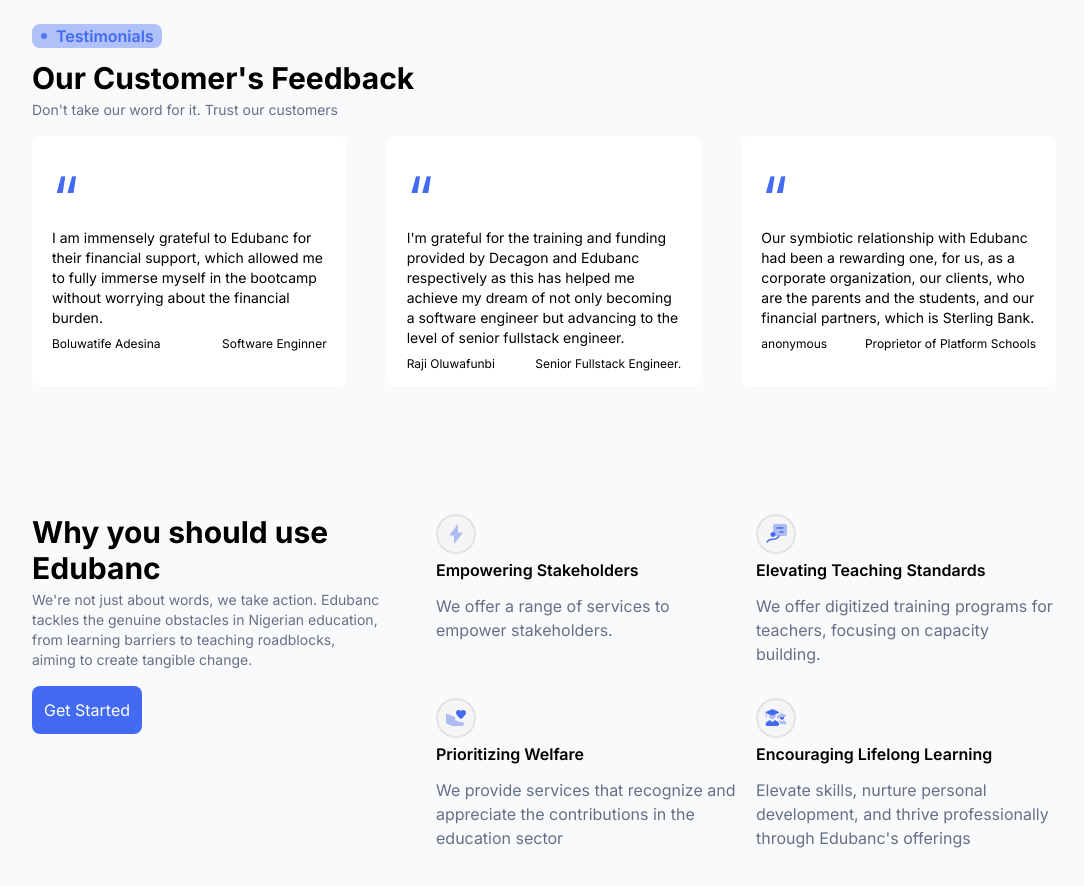
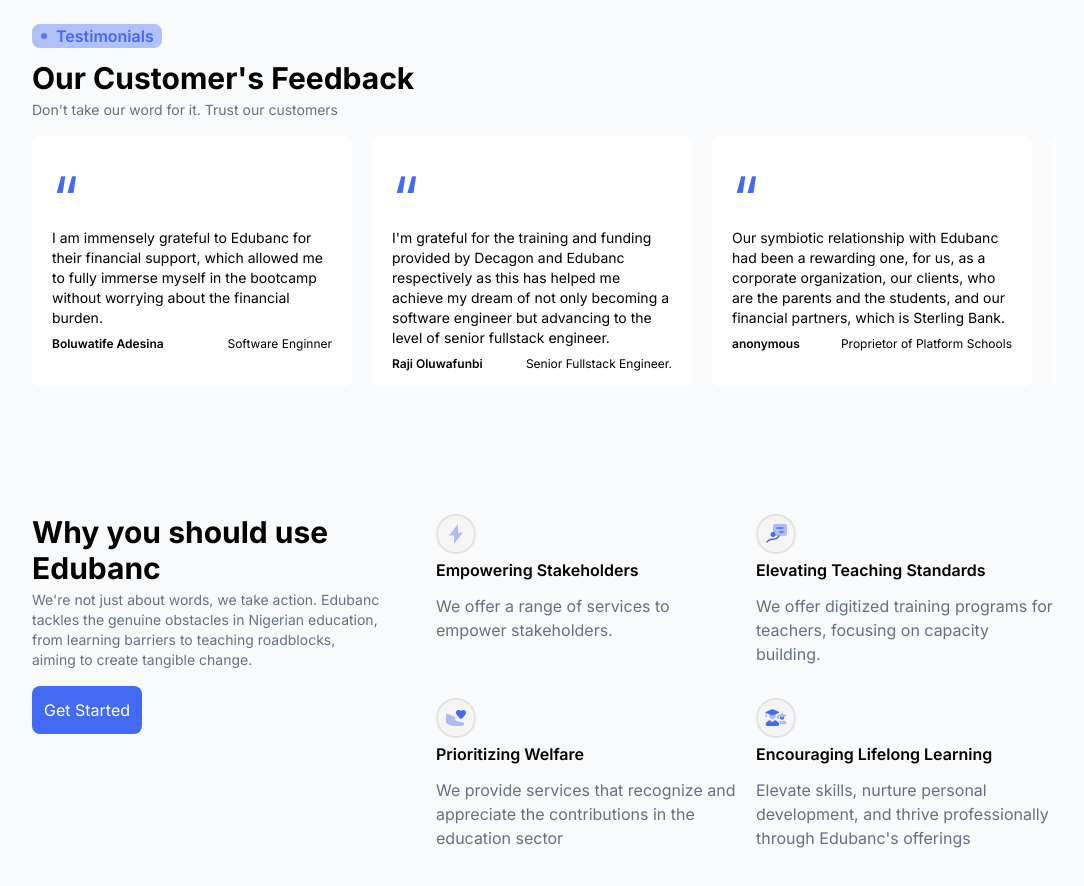
Before and after one commit to JosephIgbaji/edubanc, a Next.js app: page / in a window 1280 px wide. Shown: the part 2840-3726 px from the top of the page, without its empty margins (96-1180 px from the left). Built offline with nearby package versions, Linux system fonts and the light colour scheme.

Commit message:
testimonials set to slideshow

```diff
--- a/src/components/header/Header.jsx
+++ b/src/components/header/Header.jsx
@@ -15,7 +15,7 @@
   const [showMobileNav, setShowMobileNav] = useState(false);
   const currentRoute = usePathname();
   const linkStyle =
-    "p-3 hover:text-primary hover:bg-primary rounded-lg hover:bg-opacity-20 ";
+    "p-3 hover:text-primary hover:bg-primary cursor-pointer rounded-lg hover:bg-opacity-20 ";
   const activeStyle = linkStyle + "bg-primary bg-opacity-20 text-primary";
   return (
     <header className="md:px-32 px-5 py-5 relative">
@@ -41,7 +41,13 @@
           <div className="relative group">
             <NavProduct />
             <div
-              className="p-3 cursor-pointer flex items-center gap-2 hover:text-primary active:text-primary focus:text-primary hover:bg-primary rounded-lg hover:bg-opacity-20 active:bg-opacity-20 focus:bg-opacity-20 active:bg-primary focus:bg-primary"
+              className={
+                currentRoute === "/products/edpay" ||
+                currentRoute === "/products/certifycollegepay" ||
+                currentRoute === "/products/tuitionfinance"
+                  ? activeStyle + " flex items-center gap-2"
+                  : linkStyle + " flex items-center  gap-2"
+              }
               href=""
             >
               Products {""}
@@ -65,7 +71,13 @@
           <div className="relative group">
             <NavServices />
             <div
-              className="p-3 cursor-pointer flex items-center gap-2 hover:text-primary active:text-primary focus:text-primary hover:bg-primary rounded-lg hover:bg-opacity-20 active:bg-opacity-20 focus:bg-opacity-20 active:bg-primary focus:bg-primary"
+              className={
+                currentRoute === "/services/" ||
+                currentRoute === "/services/" ||
+                currentRoute === "/services/"
+                  ? activeStyle + " flex items-center gap-2"
+                  : linkStyle + " flex items-center  gap-2"
+              }
               href=""
             >
               Services {""}
--- a/src/components/home/TestimonialCard.jsx
+++ b/src/components/home/TestimonialCard.jsx
@@ -2,11 +2,11 @@
 
 const TestimonialCard = ({ testmonial, author, role }) => {
   return (
-    <div className="max-w-[320px] h-[250px] py-[32px] px-5 bg-white rounded-lg">
-      <h2 className="text-6xl text-primary">“</h2>
+    <div className="min-w-[320px] h-[250px] py-[32px] px-5 bg-white rounded-lg">
+      <h2 className="text-4xl md:text-6xl text-primary">“</h2>
       <p className="text-sm mb-2 ">{testmonial}</p>
       <div className="flex gap-2 text-xs flex-col md:flex-row md:justify-between md:items-center">
-        <p>{author}</p>
+        <p className="font-semibold">{author}</p>
         <p>{role}</p>
       </div>
     </div>
--- a/src/components/home/Testimonials.jsx
+++ b/src/components/home/Testimonials.jsx
@@ -22,7 +22,45 @@
       <p className="text-textGray mb-4 text-sm max-w-[600px] text-center sm:text-left">
         Don&apos;t take our word for it. Trust our customers
       </p>
-      <div className="grid gap-10 grid-cols-1 sm:grid-cols-2 lg:grid-cols-3">
+      <div
+        className="flex gap-5 w-full overflow-x-auto"
+        // style={{
+        //   width: "100%",
+        //   overflow: "auto",
+        //   display: "flex",
+        // }}
+      >
+        {/* <div className="grid gap-10 grid-cols-1 sm:grid-cols-2 lg:grid-cols-3"> */}
+        <TestimonialCard
+          testmonial="I am immensely grateful to Edubanc for their financial support, which allowed me to fully immerse myself in the bootcamp without worrying about the financial burden."
+          author="Boluwatife Adesina"
+          role="Software Enginner"
+        />
+        <TestimonialCard
+          testmonial="I'm grateful for the training and funding provided by Decagon and Edubanc respectively as this has helped me achieve my dream of not only becoming a software engineer but advancing to the level of senior fullstack engineer."
+          author="Raji Oluwafunbi"
+          role="Senior Fullstack Engineer."
+        />
+        <TestimonialCard
+          testmonial="Our symbiotic relationship with Edubanc had been a rewarding one, for us, as a corporate organization, our clients, who are the parents and the students, and our financial partners, which is Sterling Bank."
+          author="anonymous"
+          role="Proprietor of Platform Schools"
+        />
+        <TestimonialCard
+          testmonial="I am immensely grateful to Edubanc for their financial support, which allowed me to fully immerse myself in the bootcamp without worrying about the financial burden."
+          author="Boluwatife Adesina"
+          role="Software Enginner"
+        />
+        <TestimonialCard
+          testmonial="I'm grateful for the training and funding provided by Decagon and Edubanc respectively as this has helped me achieve my dream of not only becoming a software engineer but advancing to the level of senior fullstack engineer."
+          author="Raji Oluwafunbi"
+          role="Senior Fullstack Engineer."
+        />
+        <TestimonialCard
+          testmonial="Our symbiotic relationship with Edubanc had been a rewarding one, for us, as a corporate organization, our clients, who are the parents and the students, and our financial partners, which is Sterling Bank."
+          author="anonymous"
+          role="Proprietor of Platform Schools"
+        />
         <TestimonialCard
           testmonial="I am immensely grateful to Edubanc for their financial support, which allowed me to fully immerse myself in the bootcamp without worrying about the financial burden."
           author="Boluwatife Adesina"
```
